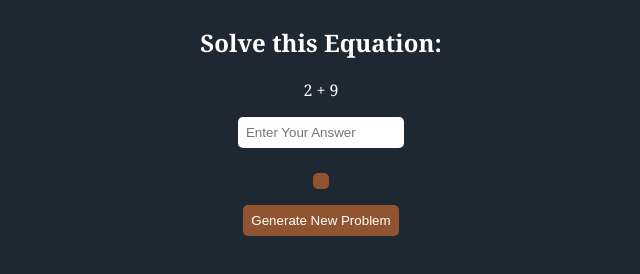
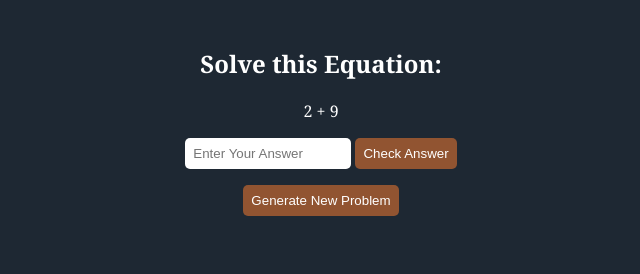
Before and after one commit to caje777/CSE2140, a plain HTML site: page index.html in a window 1280 px wide. Shown: the part 364-638 px from the top of the page, without its empty margins (319-959 px from the left). Drawn offline with Linux system fonts and the light colour scheme.

Commit message:
Update index.html

```diff
--- a/index.html
+++ b/index.html
@@ -31,10 +31,10 @@
     <h2>Solve this Equation:</h2>
     <p id='problem'></p>
     <input type='number' id='answer' placeholder='Enter Your Answer'>
-    <button id='checkButton' onclick='checkAnswer()' style='display: none;'>Check Answer</button>
+    <button id='checkButton' onclick='checkAnswer()'>Check Answer</button>
     <p id='resultText'></p>
     <p id='revealedAnswer'></p>
-    <button id='revealButton'></button>
+    <button id='revealButton' style='display: none;'></button>
     <p></p>
     <input type='text' id='customProblem' style='display: none;' placeholder='Enter Your Own Problem'>
     <button id='generateButton' onclick='generateProblem()'>Generate New Problem</button>
```
